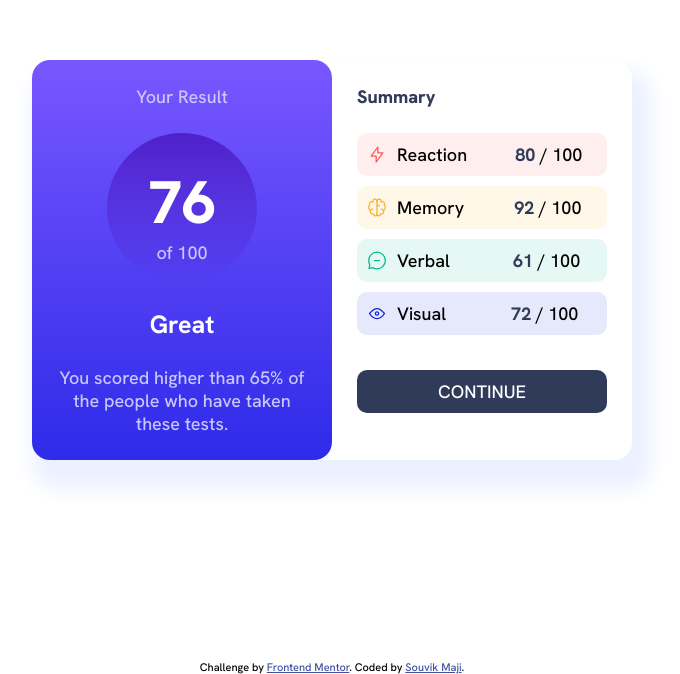
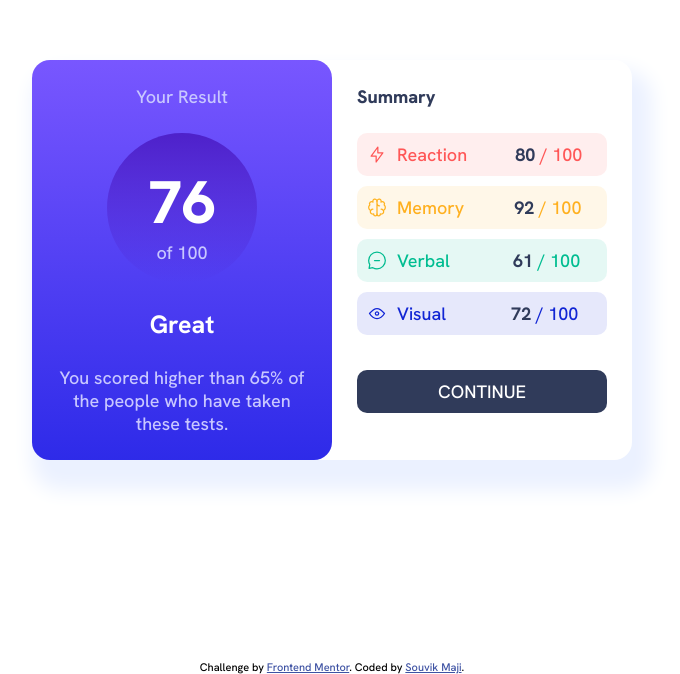
Before and after one commit to SOU-code/ResultSummaryCard--FrontendMentor-Practice-3, a plain HTML site: page index.html in a window 1280 px wide. Shown: the part 140-814 px from the top of the page, without its empty margins (308-988 px from the left). Drawn offline with Linux system fonts and the light colour scheme.

Commit message:
Update result_sub color

```diff
--- a/css/style.css
+++ b/css/style.css
@@ -93,24 +93,28 @@ main{
     padding-right: 1rem;
 }
 .reaction{
+    color: hsla(0, 100%, 67%);
     background: hsla(0, 100%, 67%, 0.1);
 }
 .reaction_marks{
     padding-left: 4.8rem;
 }
 .memory{
+    color:  hsl(39, 100%, 56%);
     background: hsl(39, 100%, 56%,0.1);
 }
 .memory_marks{
     padding-left: 5rem;
 }
 .verbal{
+    color: hsl(166, 100%, 37%);
     background: hsl(166, 100%, 37%,0.1);
 }
 .verbal_marks{
     padding-left: 6.3rem;
 }
 .visual{
+    color: hsl(234, 85%, 45%);
     background: hsl(234, 85%, 45%,0.1);
 }
 .visual_marks{
```
